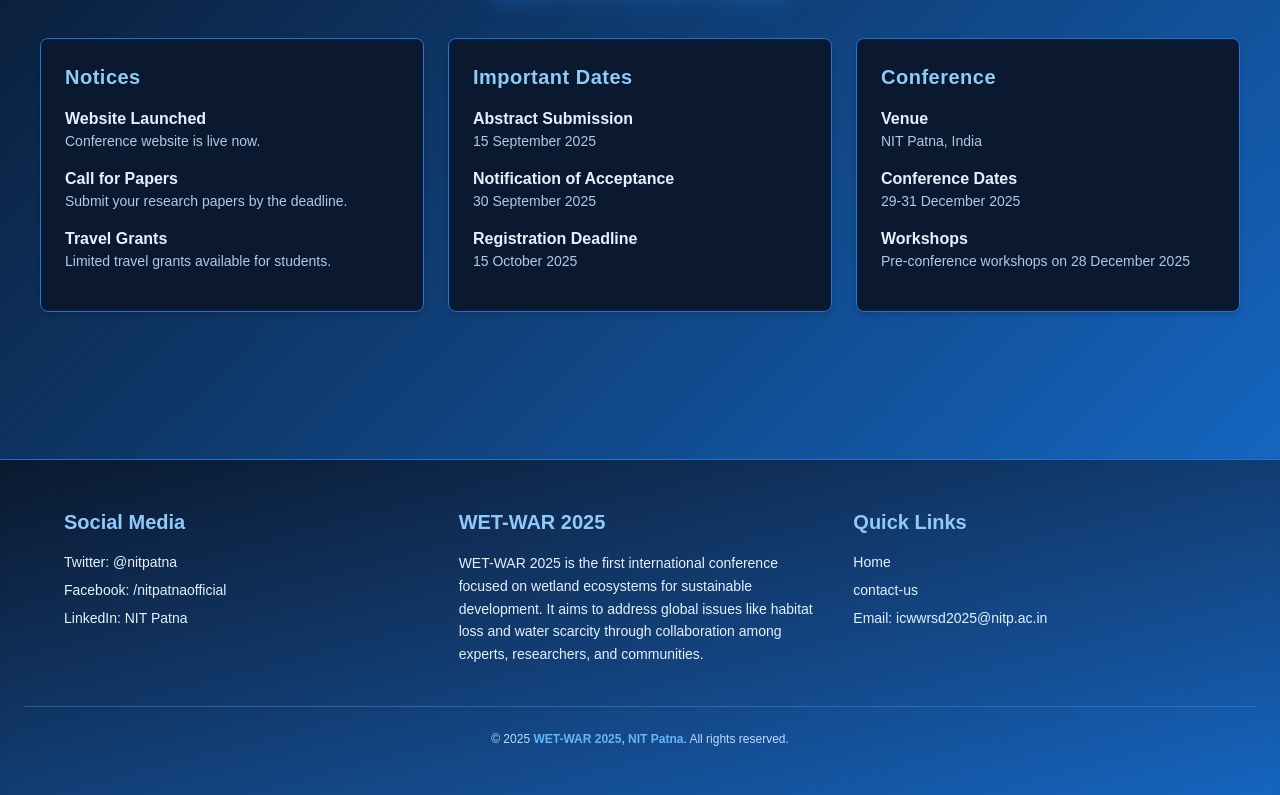
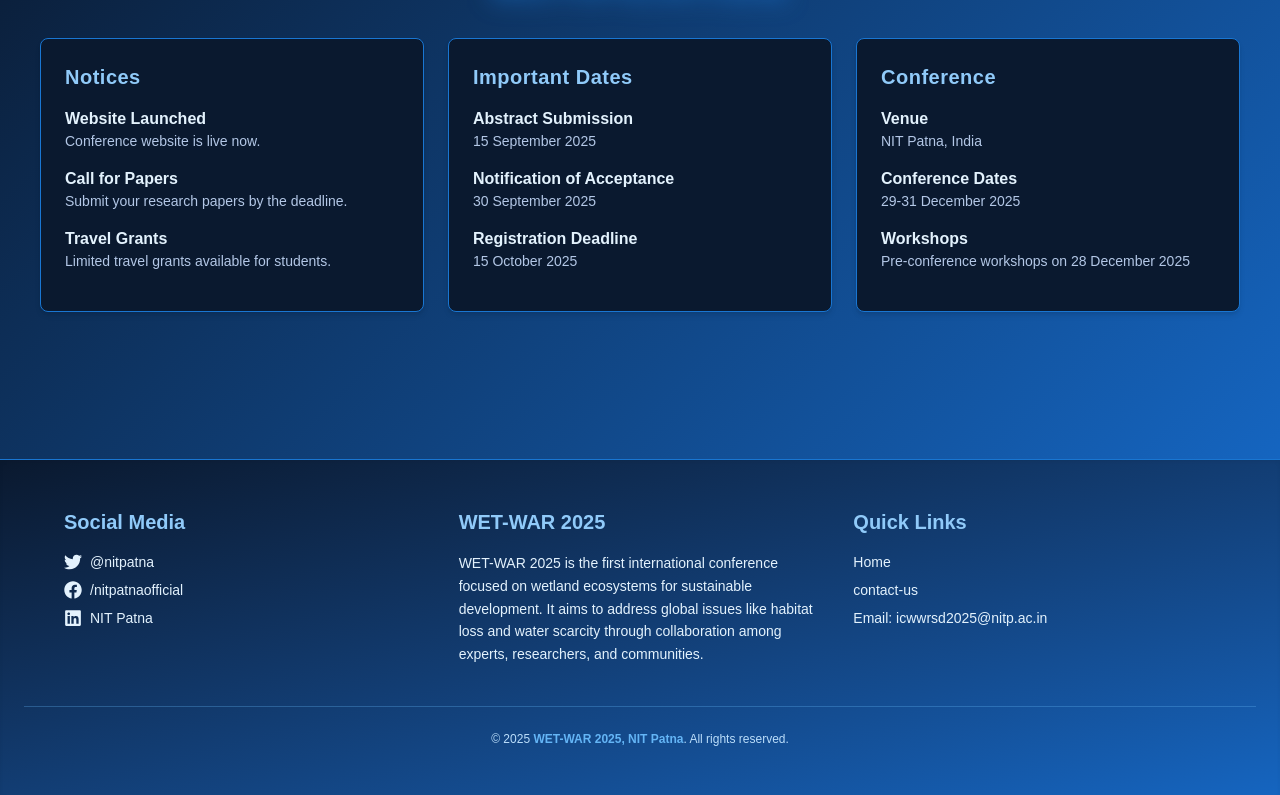
Before and after one commit to ashishkr375/IC-WET-WAR-2025, a Next.js app: page / in a window 1280 px wide. Shown: the part 1621-2416 px from the top of the page. Built offline with nearby package versions, Linux system fonts and the light colour scheme.

Commit message:
Social media added

```diff
--- a/package.json
+++ b/package.json
@@ -12,7 +12,8 @@
     "lucide-react": "^0.511.0",
     "next": "15.3.2",
     "react": "^19.0.0",
-    "react-dom": "^19.0.0"
+    "react-dom": "^19.0.0",
+    "react-icons": "^5.5.0"
   },
   "devDependencies": {
     "@tailwindcss/postcss": "^4",
--- a/src/components/Footer.jsx
+++ b/src/components/Footer.jsx
@@ -1,4 +1,5 @@
 import React from "react";
+import { FaTwitter, FaFacebook, FaLinkedin } from "react-icons/fa";
 
 const Footer = () => {
   const currentYear = new Date().getFullYear();
@@ -11,21 +12,23 @@
           <h3 className="text-xl font-semibold text-[#90caf9] mb-4">Social Media</h3>
           <ul className="space-y-2 text-sm">
             <li>
-              <a href="https://twitter.com/nitpatna" target="_blank" rel="noopener noreferrer" className="hover:text-[#64b5f6] transition">
-                Twitter: @nitpatna
+              <a href="https://twitter.com/nitpatna" target="_blank" rel="noopener noreferrer" className="hover:text-[#64b5f6] transition flex items-center gap-2">
+                <FaTwitter className="inline-block text-lg" />
+                @nitpatna
               </a>
             </li>
             <li>
-              <a href="https://www.facebook.com/nitpatnaofficial" target="_blank" rel="noopener noreferrer" className="hover:text-[#64b5f6] transition">
-                Facebook: /nitpatnaofficial
+              <a href="https://www.facebook.com/nitpatnaofficial" target="_blank" rel="noopener noreferrer" className="hover:text-[#64b5f6] transition flex items-center gap-2">
+                <FaFacebook className="inline-block text-lg" />
+                /nitpatnaofficial
               </a>
             </li>
             <li>
-              <a href="https://www.linkedin.com/school/national-institute-of-technology-patna/" target="_blank" rel="noopener noreferrer" className="hover:text-[#64b5f6] transition">
-                LinkedIn: NIT Patna
+              <a href="https://www.linkedin.com/school/national-institute-of-technology-patna/" target="_blank" rel="noopener noreferrer" className="hover:text-[#64b5f6] transition flex items-center gap-2">
+                <FaLinkedin className="inline-block text-lg" />
+                NIT Patna
               </a>
             </li>
-            {/* Add more handles as needed */}
           </ul>
         </div>
 
```
Also changed, not shown: 1 other file (tests, documents, lock files or other folders).
